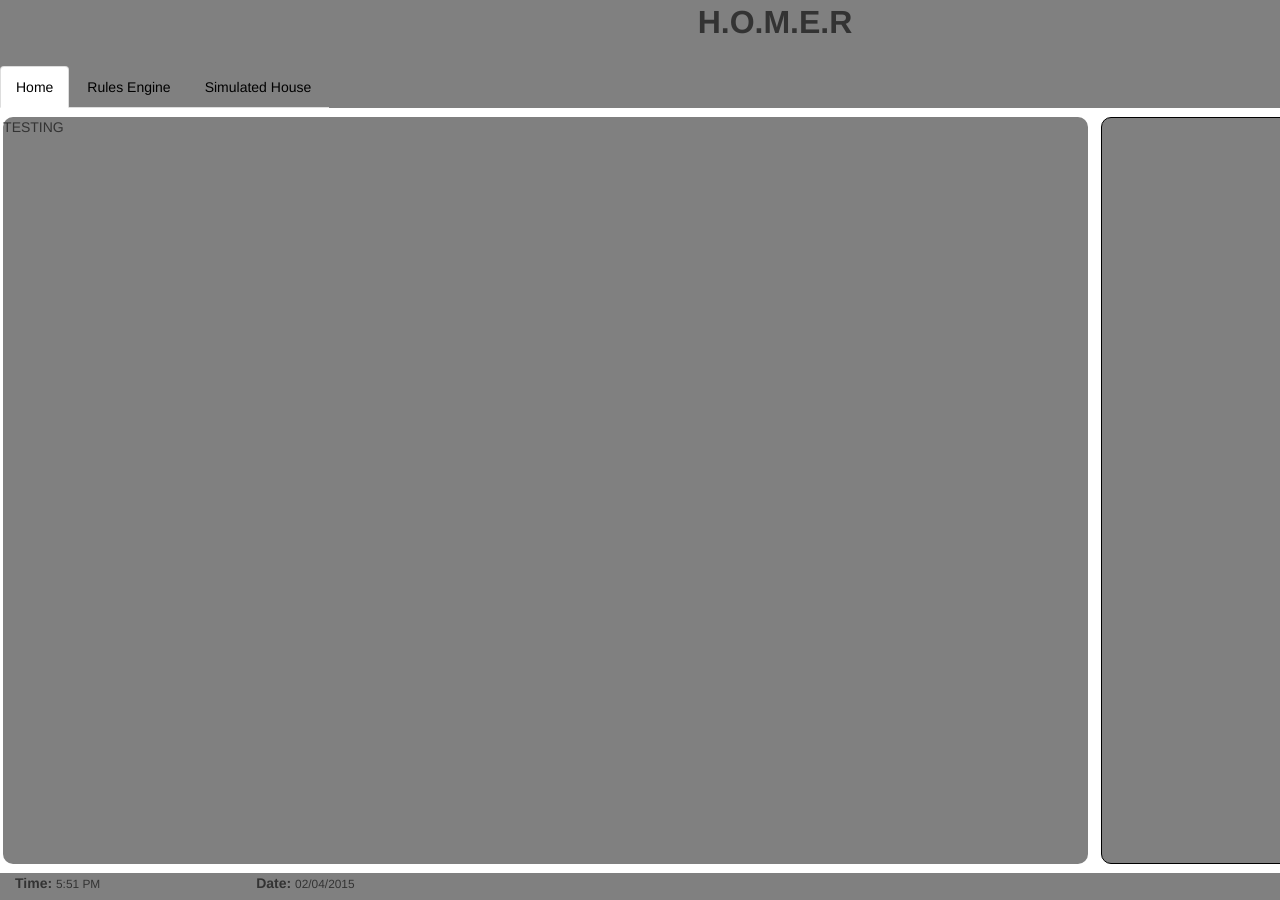
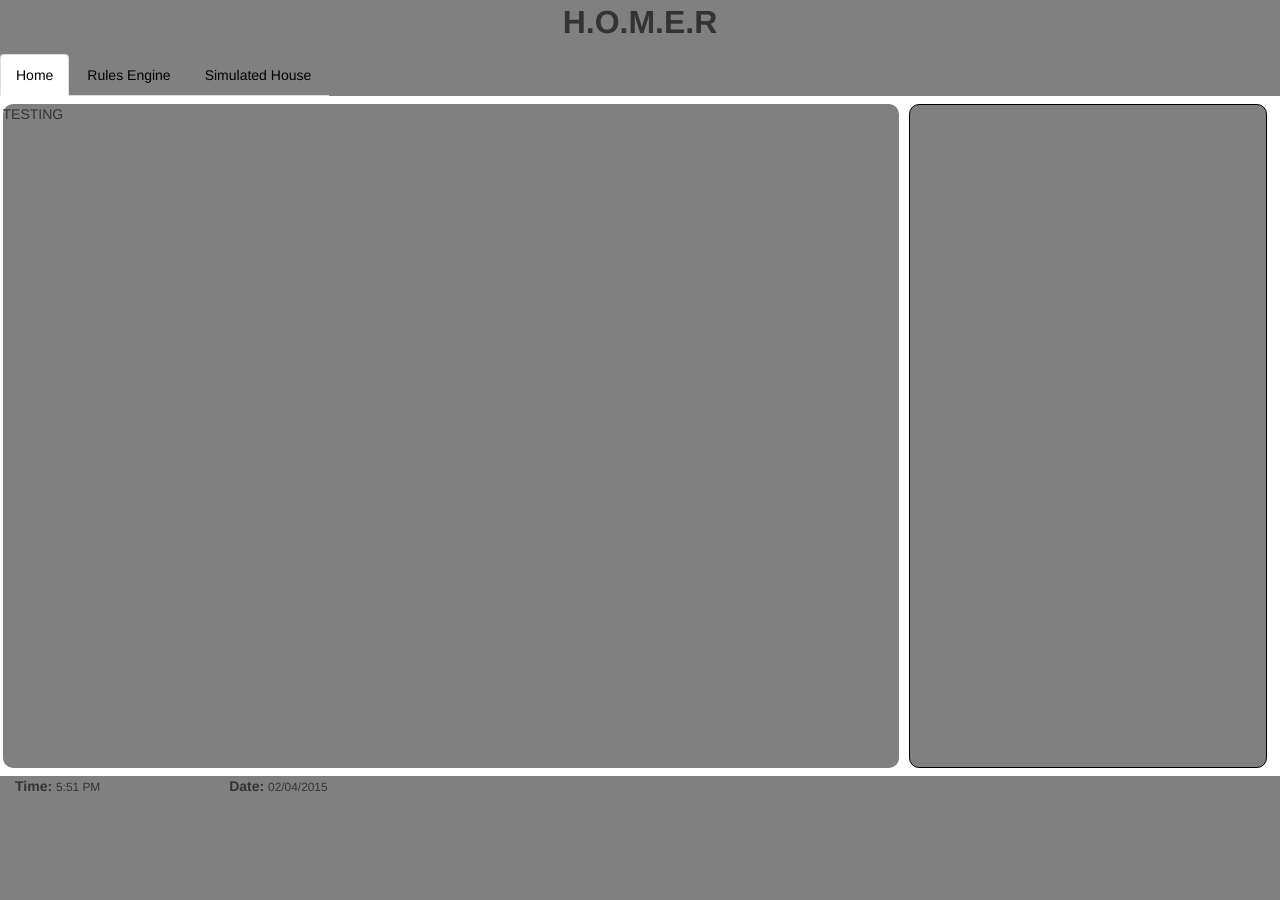
Before and after one commit to athlon4011/Arduino-Senior-Project, a PHP site: page /DisplayPage.html in a window 1280 px wide; the page is wider, and only the part inside the window is pictured. After the commit the page ends 791 px from the top of that part, so only its background shows below. Run offline with PHP 8.4, Linux system fonts and the light colour scheme.

Commit message:
Website Update
Updated so Jeff could use

```diff
--- a/RaspPi/var/www/DisplayPage.html
+++ b/RaspPi/var/www/DisplayPage.html
@@ -4,11 +4,11 @@
 <head>
     <title>DisplayPage</title>
     <meta name="viewport" content="width=device-width, initial-scale=1">
-    <link rel="stylesheet" type="text/css" href="/test/css/bootstrap.css">
-    <link rel="stylesheet" type="text/css" href="/test/css/DisplayCSS.css">
+    <link rel="stylesheet" type="text/css" href="/css/bootstrap.css">
+    <link rel="stylesheet" type="text/css" href="/css/DisplayCSS.css">
 
-    <script src="/test/js/jquery-1.11.2.min.js"></script>
-    <script src="/test/js/bootstrap.js"></script>
+    <script src="/js/jquery-1.11.2.min.js"></script>
+    <script src="/js/bootstrap.js"></script>
 
     <script>
         window.setInterval(function () {
--- a/RaspPi/var/www/css/DisplayCSS.css
+++ b/RaspPi/var/www/css/DisplayCSS.css
@@ -1,6 +1,4 @@
 body, html {
-    min-height:900px;
-    min-width:1550px;
     width:100%;
     height:100%;
 }
```
